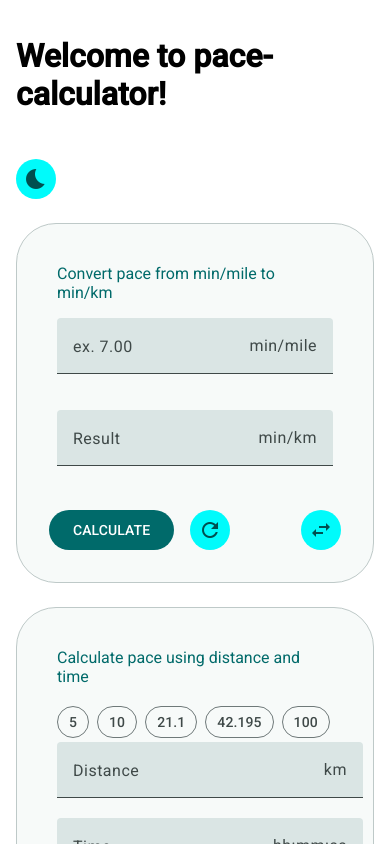
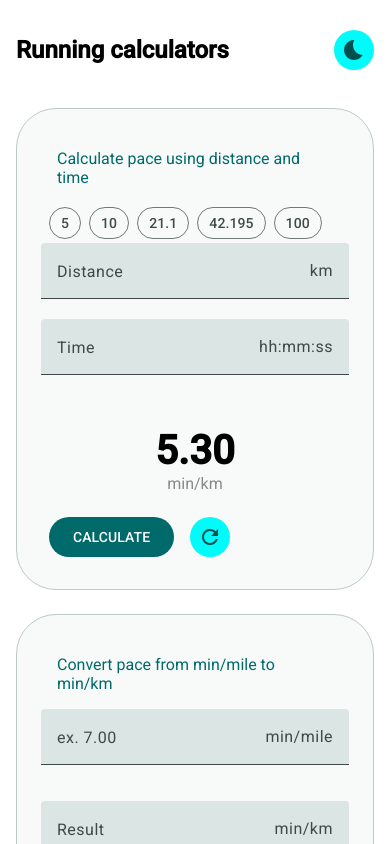
Before and after one commit to Serh1/running-calculator, an Angular app: page / in a window 390 px wide. Shown: the top 844 px of the page. Built offline with nearby package versions, Linux system fonts and the light colour scheme.

Commit message:
refactor layout and styles for pace calculator components

```diff
--- a/src/app/app.ts
+++ b/src/app/app.ts
@@ -26,7 +26,8 @@ import {PaceCalculator} from "./pace-calculator/pace-calculator";
   template: `
       <main class="main">
           <div class="content">
-        <h1>Welcome to {{ title }}!</h1>
+              <div style="display:flex; align-items: center; justify-content: space-between">
+                  <h2>Running calculators</h2>
                   <button
                           matMiniFab
                           aria-label="Swap conversion direction"
@@ -34,9 +35,10 @@ import {PaceCalculator} from "./pace-calculator/pace-calculator";
                   >
                       <mat-icon>{{ currentTheme === 'light' ? "bedtime" : "sunny" }}</mat-icon>
                   </button>
+              </div>
 
+              <app-pace-calculator></app-pace-calculator>
               <app-pace-convertor></app-pace-convertor>
-        <app-pace-calculator></app-pace-calculator>
           </div>
       </main>
       <router-outlet></router-outlet>
--- a/src/app/pace-calculator/pace-calculator.ts
+++ b/src/app/pace-calculator/pace-calculator.ts
@@ -46,7 +46,6 @@ import {MatIcon} from "@angular/material/icon";
                                 placeholder="0.00"
                         />
                     </mat-form-field>
-
 
                     <mat-form-field appearance="fill" class="input-field">
                         <mat-label>Time</mat-label>
--- a/src/styles.scss
+++ b/src/styles.scss
@@ -35,7 +35,8 @@ body {
   @include mat.fab-overrides((
           small-container-shape: 40px,
   ));
-  .mat-mdc-mini-fab{
+
+  .mat-mdc-mini-fab {
     box-shadow: none !important;
   }
 }
@@ -63,8 +64,13 @@ main {
   max-width: 500px;
 }
 
+.mat-mdc-chip-set .mdc-evolution-chip-set__chips{
+  margin: 0 !important;
+}
+
 .mat-mdc-card-content {
   display: flex !important;
+  padding: 0 !important;
 }
 
 .convert-card {
@@ -91,6 +97,9 @@ main {
     align-items: center;
     flex-wrap: wrap;
   }
+  .input-field {
+    width: 40px;
+  }
 }
 
 .input-field {
```
Lines whose indentation alone changed are shown as unchanged.
